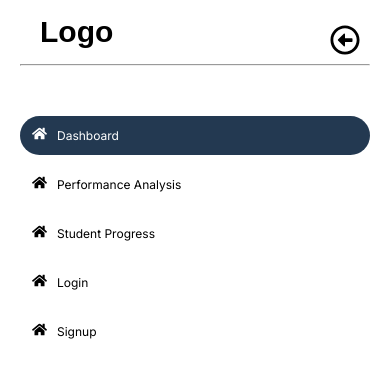
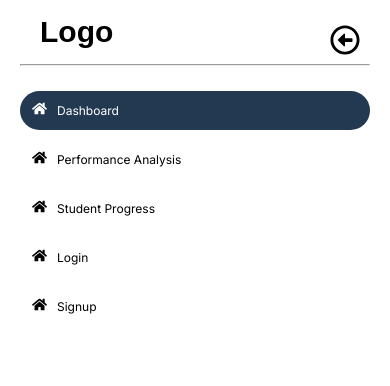
Before and after one commit to Yahya305/IAD-project, a React (Vite) app in the folder client/: page /student/dashboard in a window 390 px wide. Shown: the top 386 px of the page. Built offline with nearby package versions, Linux system fonts and the light colour scheme; no server answers; a web font is replaced by a local one.

Commit message:
Feat: Struc Fix

```diff
--- a/client/src/global-components/DashboardStructure/index.css
+++ b/client/src/global-components/DashboardStructure/index.css
@@ -6,7 +6,7 @@
     max-width: 1920px;
     margin: 0 auto;
     background-color: #eff3fb;
-
+    overflow: hidden;
     .dashboard-page {
         display: flex;
         flex-direction: column;
--- a/client/src/global-components/Sidebar/index.css
+++ b/client/src/global-components/Sidebar/index.css
@@ -34,6 +34,13 @@ aside.dashboard-sidebar {
         flex-direction: column;
         gap: 40px;
         overflow-x: hidden;
+
+        @media (max-width: 800px) {
+            gap: 15px;
+            .user {
+                display: none;
+            }
+        }
         .logo-section {
             position: relative;
             .logo {
```
